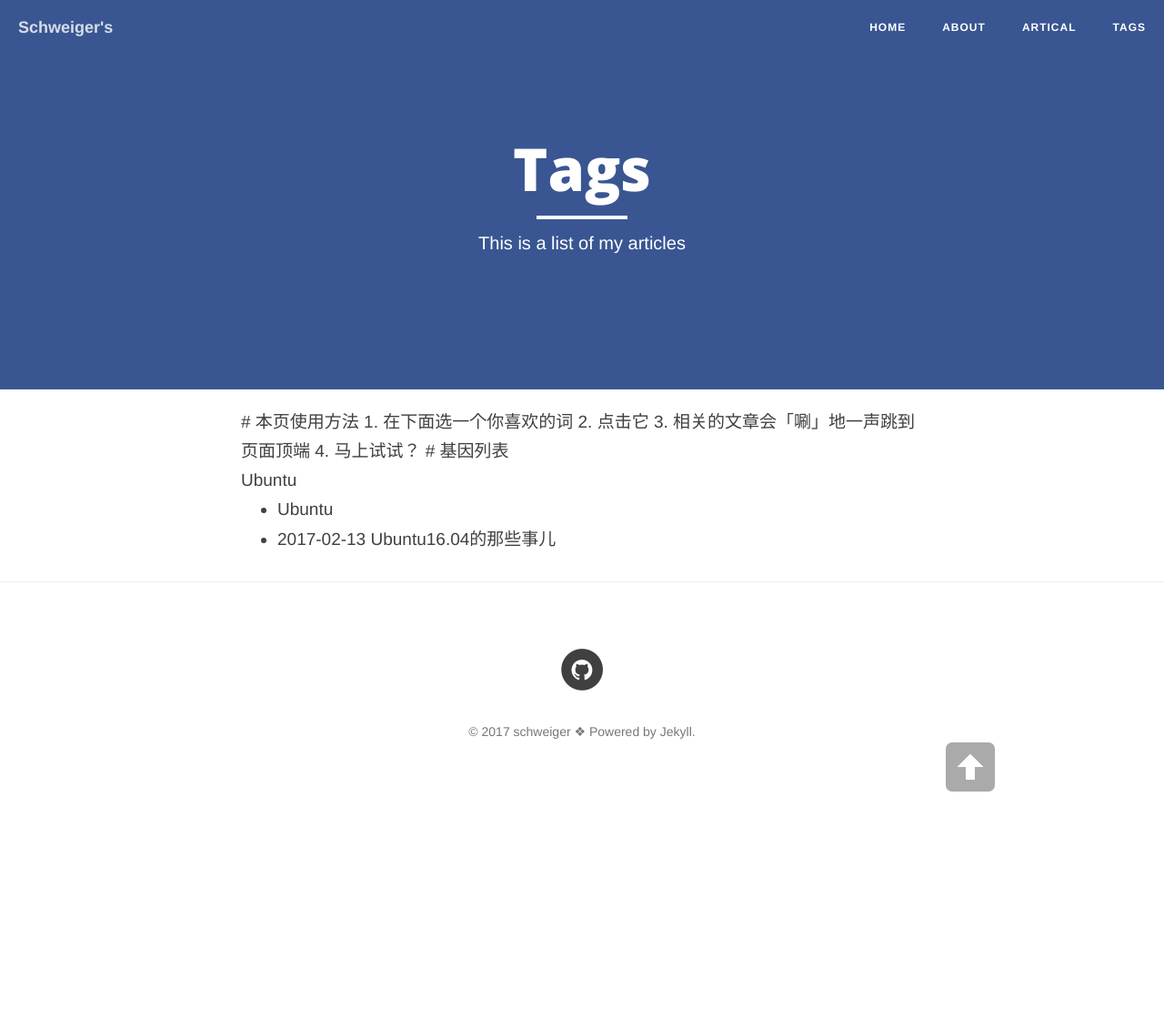
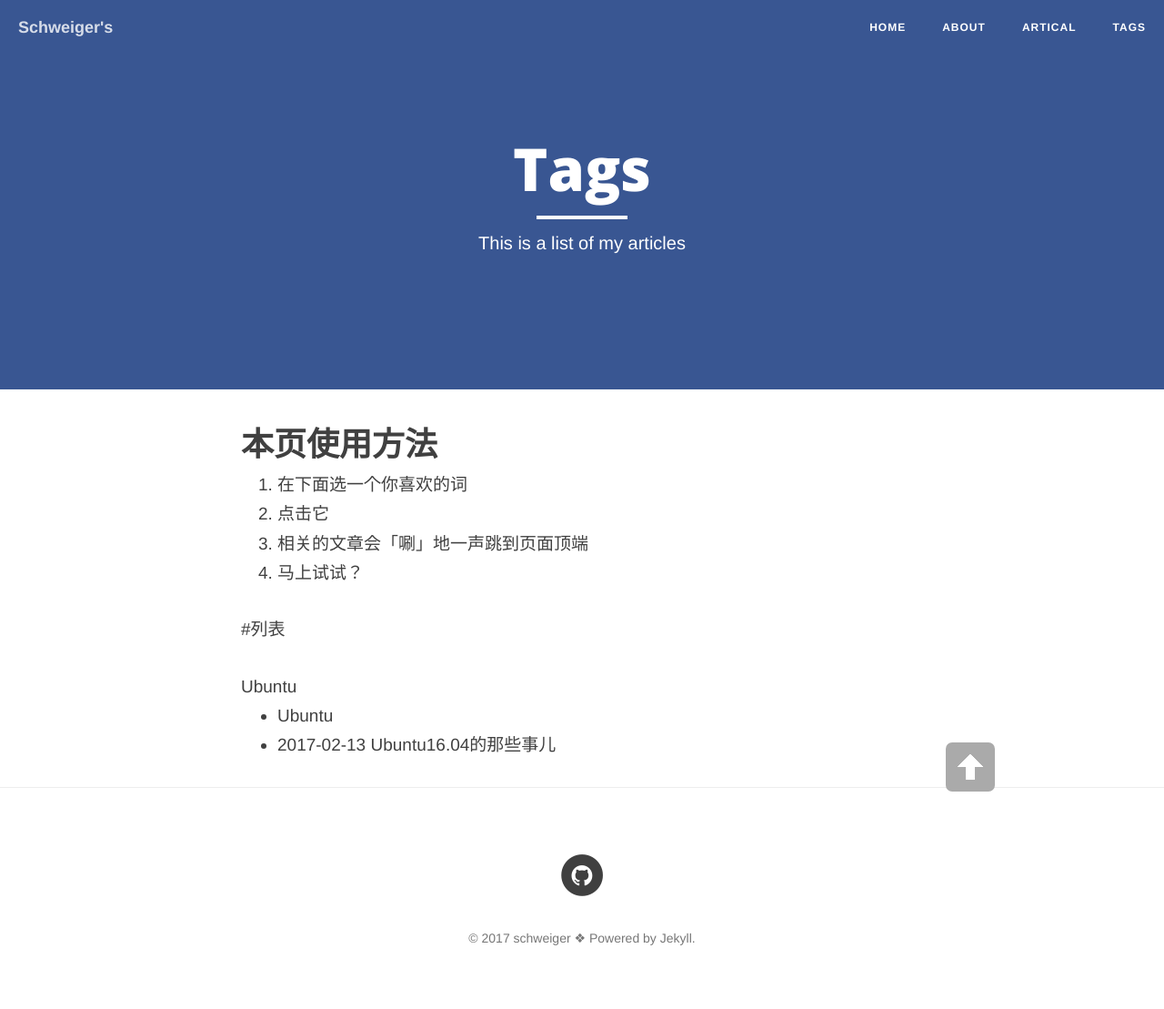
Before and after one commit to 8527/8527.github.io, a Jekyll site: the page built from tags.md, in a window 1280 px wide. Shown: the whole page at 91% size. Built offline with Jekyll 4.4.1, drawn with Linux system fonts in a browser that asks for light colours; nearby versions of some CDN libraries; library files that are not in the unit come from our copies; before the commit the page ends 900 px from its top, so only the background shows below that; some of the changed lines change nothing that is shown.

Commit message:
Update and rename tags.html to tags.md

```diff
--- a/tags.html
+++ b/tags.md
@@ -13,8 +13,18 @@ header-img:
 3. 相关的文章会「唰」地一声跳到页面顶端
 4. 马上试试？
 
-# 基因列表
+<!--
+#How to use it.
 
+1.Choose a word you like below.
+2.Click it.
+3.Related articals will brush to the top of the page.
+4.why not try it now?
+
+
+# lists
+-->
+#列表
 
 <div id='tag_cloud'>
 {% for tag in site.tags %}
```
